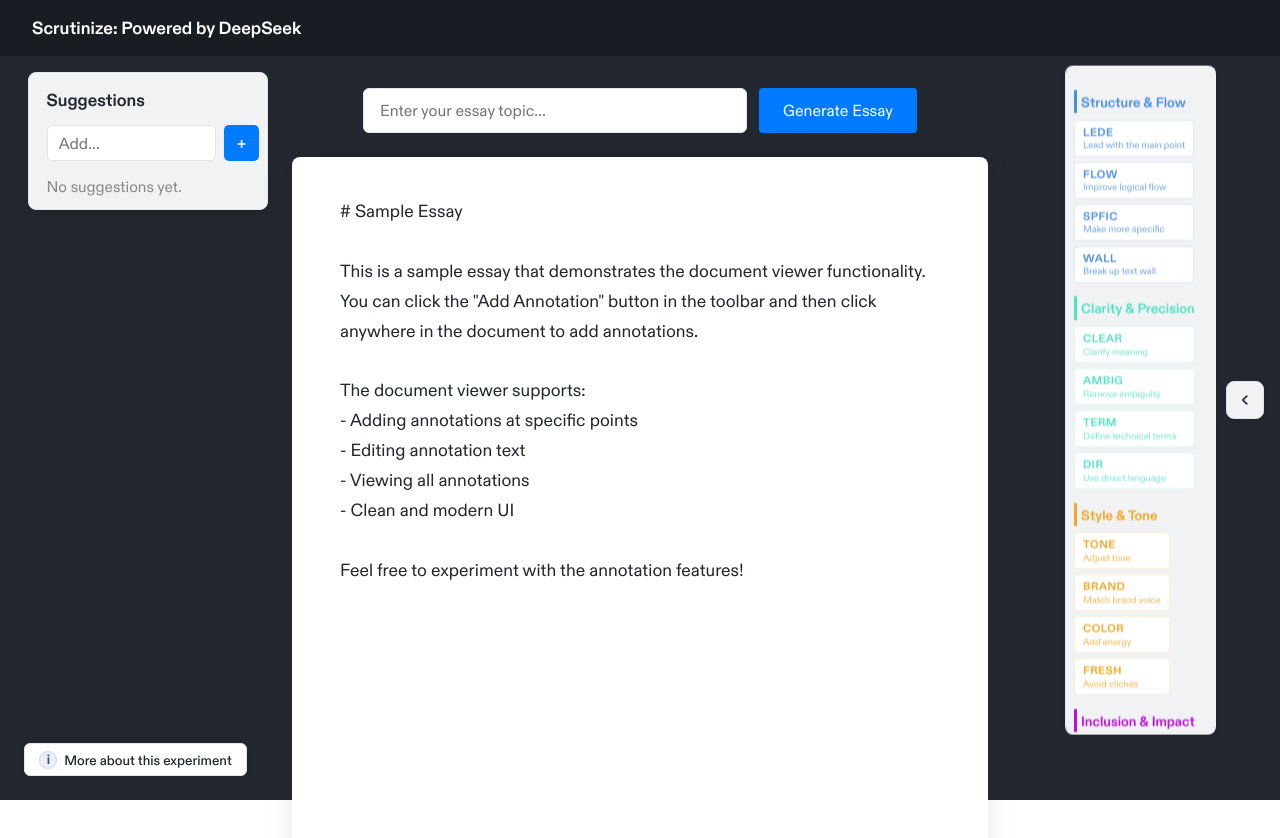
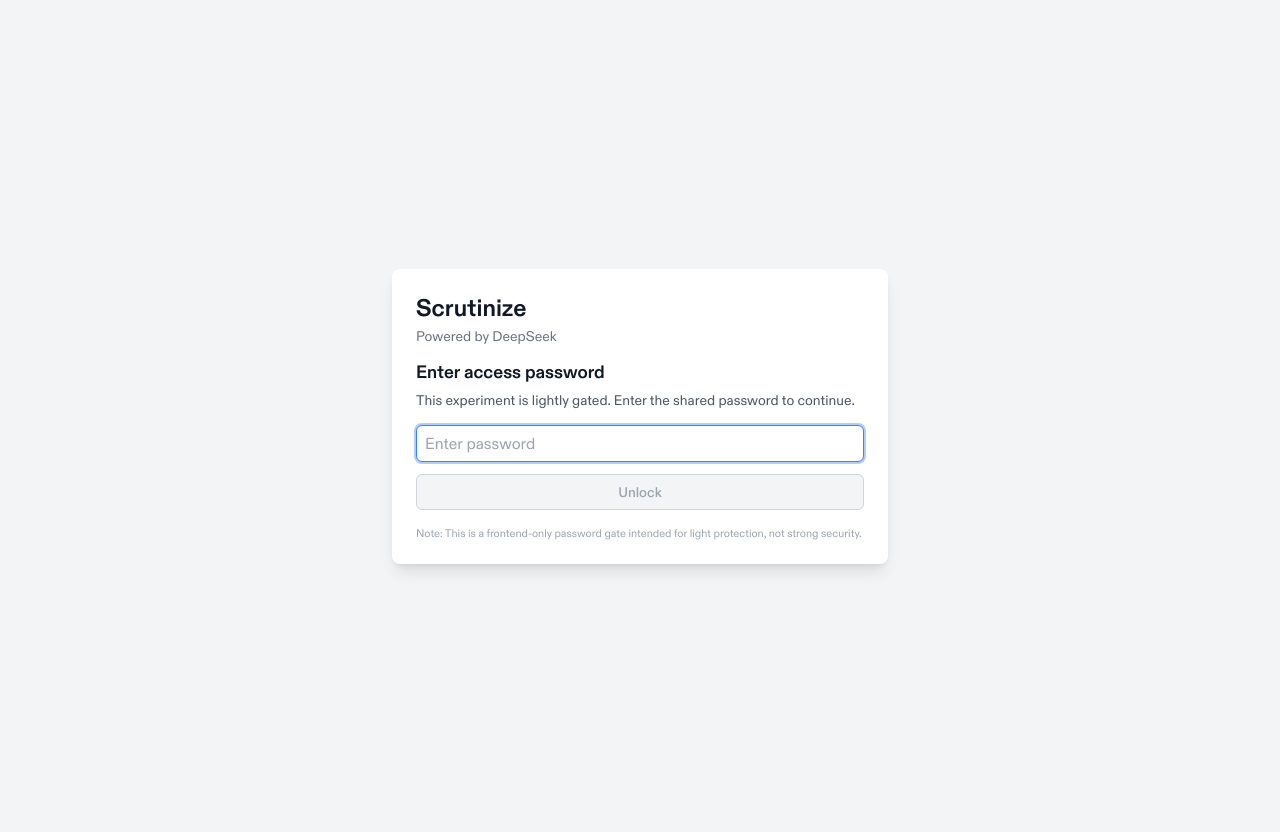
Before and after one commit to averyreyna/scrutinize, a React (Create React App) app: page / in a window 1280 px wide. Shown: the top 838 px of the page. Built offline with nearby package versions, Linux system fonts and the light colour scheme; no server answers; the HTML template or start-up script is replaced by a standard one.

Commit message:
final updates

```diff
--- a/src/App.tsx
+++ b/src/App.tsx
@@ -1,6 +1,7 @@
 import React, { useState, useEffect } from 'react';
 import DocumentPage from './pages/DocumentPage';
 import MobileWarning from './components/MobileWarning';
+import PasswordGate from './components/PasswordGate';
 import styled from 'styled-components';
 import { theme } from './theme';
 
@@ -12,6 +13,7 @@
 
 function App() {
   const [showMobileWarning, setShowMobileWarning] = useState(false);
+  const [isUnlocked, setIsUnlocked] = useState(false);
 
   useEffect(() => {
     const isMobile = window.innerWidth <= theme.breakpoints.mobile;
@@ -20,9 +22,22 @@
     }
   }, []);
 
+  if (!isUnlocked) {
+    return (
+      <AppContainer>
+        {showMobileWarning && (
+          <MobileWarning onDismiss={() => setShowMobileWarning(false)} />
+        )}
+        <PasswordGate onUnlock={() => setIsUnlocked(true)} />
+      </AppContainer>
+    );
+  }
+
   return (
     <AppContainer>
-      {showMobileWarning && <MobileWarning onDismiss={() => setShowMobileWarning(false)} />}
+      {showMobileWarning && (
+        <MobileWarning onDismiss={() => setShowMobileWarning(false)} />
+      )}
       <DocumentPage />
     </AppContainer>
   );
--- /dev/null
+++ b/src/components/PasswordGate.tsx
@@ -0,0 +1,228 @@
+import React, { useState, FormEvent } from 'react';
+import styled from 'styled-components';
+
+interface PasswordGateProps {
+  onUnlock: () => void;
+}
+
+const PageWrapper = styled.div`
+  min-height: 100vh;
+  display: flex;
+  align-items: center;
+  justify-content: center;
+  background: #f3f4f6;
+  padding: 1rem; /* p-4 */
+`;
+
+const Card = styled.div`
+  background: #ffffff; /* bg-white */
+  border-radius: 0.5rem; /* rounded-lg */
+  box-shadow: 0 10px 15px -3px rgba(0, 0, 0, 0.1),
+    0 4px 6px -4px rgba(0, 0, 0, 0.1); /* shadow-lg */
+  max-width: 28rem; /* max-w-md */
+  width: 100%; /* w-full */
+  padding: 1.5rem; /* p-6 */
+`;
+
+const Header = styled.div`
+  margin-bottom: 1rem; /* mb-4 */
+`;
+
+const Title = styled.h1`
+  margin: 0;
+  font-size: 1.25rem; /* text-xl */
+  font-weight: 600; /* font-semibold */
+  color: #111827; /* text-gray-900 */
+  line-height: 1.25; /* leading-tight */
+
+  @media (min-width: 640px) {
+    font-size: 1.5rem; /* sm:text-2xl */
+  }
+`;
+
+const SubTitle = styled.p`
+  margin: 0;
+  margin-top: 0.25rem; /* mt-1 */
+  font-size: 0.75rem; /* text-xs */
+  color: #6b7280; /* text-gray-500 */
+
+  @media (min-width: 640px) {
+    font-size: 0.875rem; /* sm:text-sm */
+  }
+`;
+
+const SectionTitle = styled.h2`
+  margin: 0 0 0.5rem 0; /* mb-2 */
+  font-size: 1.125rem; /* text-lg */
+  font-weight: 600; /* font-semibold */
+  color: #111827; /* text-gray-900 */
+`;
+
+const Description = styled.p`
+  margin: 0 0 1rem 0; /* mb-4 */
+  font-size: 0.875rem; /* text-sm */
+  color: #4b5563; /* text-gray-600 */
+`;
+
+const Input = styled.input`
+  width: 100%; /* w-full */
+  padding: 0.5rem; /* p-2 */
+  border: 1px solid #d1d5db; /* border-gray-300 */
+  border-radius: 0.375rem; /* rounded-md */
+  margin-bottom: 0.75rem; /* mb-3 */
+  font-size: 0.875rem; /* text-sm */
+  color: #111827;
+  background-color: #ffffff;
+  box-sizing: border-box;
+  display: block;
+
+  &::placeholder {
+    color: #9ca3af;
+  }
+
+  &:focus {
+    outline: none;
+    border-color: #3b82f6; /* blue-500 */
+    box-shadow: 0 0 0 2px rgba(59, 130, 246, 0.4); /* focus:ring */
+  }
+
+  @media (min-width: 640px) {
+    font-size: 1rem; /* sm:text-base */
+  }
+`;
+
+const ErrorText = styled.p`
+  margin: 0 0 0.75rem 0; /* mb-3 */
+  font-size: 0.875rem; /* text-sm */
+  color: #ef4444; /* text-red-500 */
+`;
+
+const UnlockButton = styled.button<{ $disabled: boolean }>`
+  width: 100%; /* w-full */
+  padding: 0.5rem 0; /* py-2 */
+  border-radius: 0.375rem; /* rounded-md */
+  border: 1px solid ${(p) => (p.$disabled ? '#d1d5db' : '#3b82f6')};
+  background: ${(p) => (p.$disabled ? '#f3f4f6' : '#3b82f6')};
+  color: ${(p) => (p.$disabled ? '#9ca3af' : '#ffffff')};
+  cursor: ${(p) => (p.$disabled ? 'not-allowed' : 'pointer')};
+  box-sizing: border-box;
+  display: block;
+  transition: background-color 0.15s ease, border-color 0.15s ease,
+    color 0.15s ease;
+  font-size: 0.875rem; /* text-sm-ish */
+  font-weight: 500; /* font-medium */
+
+  &:hover {
+    background: ${(p) => (p.$disabled ? '#f3f4f6' : '#2563eb')}; /* blue-600 */
+    border-color: ${(p) => (p.$disabled ? '#d1d5db' : '#2563eb')};
+  }
+
+  &:focus {
+    outline: none;
+    box-shadow: 0 0 0 2px rgba(59, 130, 246, 0.4); /* focus:ring-blue-400 */
+  }
+
+  &:disabled {
+    opacity: 1;
+  }
+`;
+
+const NoteText = styled.p`
+  margin: 1rem 0 0 0; /* mt-4 */
+  font-size: 0.6875rem; /* text-[11px] */
+  color: #9ca3af; /* text-gray-400 */
+`;
+
+const PasswordGate: React.FC<PasswordGateProps> = ({ onUnlock }) => {
+  const [password, setPassword] = useState('');
+  const [error, setError] = useState<string | null>(null);
+  const [isSubmitting, setIsSubmitting] = useState(false);
+
+  const secret = process.env.REACT_APP_PASSWORD_GATE_SECRET;
+
+  const submitPassword = () => {
+    const trimmed = password.trim();
+    if (!trimmed || isSubmitting) return;
+
+    if (!secret) {
+      setError('Password is not configured.');
+      return;
+    }
+
+    setIsSubmitting(true);
+
+    if (trimmed === secret) {
+      setError(null);
+      setIsSubmitting(false);
+      onUnlock();
+      return;
+    }
+
+    setError('Incorrect password. Please try again.');
+    setIsSubmitting(false);
+  };
+
+  const handleSubmit = (event: FormEvent) => {
+    event.preventDefault();
+    submitPassword();
+  };
+
+  const handleKeyDown = (event: React.KeyboardEvent<HTMLInputElement>) => {
+    if (event.key === 'Enter') {
+      event.preventDefault();
+      submitPassword();
+    }
+  };
+
+  const isDisabled = isSubmitting || !password.trim();
+
+  return (
+    <PageWrapper>
+      <Card>
+        <Header>
+          <Title>Scrutinize</Title>
+          <SubTitle>Powered by DeepSeek</SubTitle>
+        </Header>
+
+        <SectionTitle>Enter access password</SectionTitle>
+
+        <Description>
+          This experiment is lightly gated. Enter the shared password to
+          continue.
+        </Description>
+
+        <form onSubmit={handleSubmit}>
+          <Input
+            type="password"
+            placeholder="Enter password"
+            value={password}
+            onChange={(e) => setPassword(e.target.value)}
+            onKeyDown={handleKeyDown}
+            autoFocus
+            aria-label="Access password"
+          />
+
+          {error && (
+            <ErrorText role="alert">{error}</ErrorText>
+          )}
+
+          <UnlockButton
+            type="submit"
+            disabled={isDisabled}
+            aria-label="Unlock Specter"
+            $disabled={isDisabled}
+          >
+            {isSubmitting ? 'Checking...' : 'Unlock'}
+          </UnlockButton>
+
+          <NoteText>
+            Note: This is a frontend-only password gate intended for light
+            protection, not strong security.
+          </NoteText>
+        </form>
+      </Card>
+    </PageWrapper>
+  );
+};
+
+export default PasswordGate;
```
Also changed, not shown: 1 other file (tests, documents, lock files or other folders).
